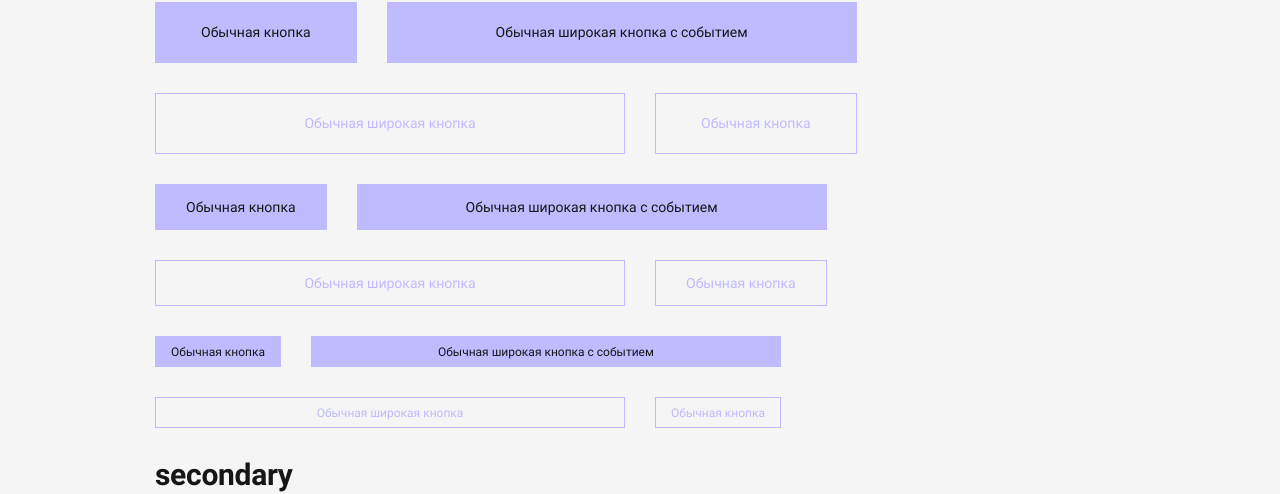
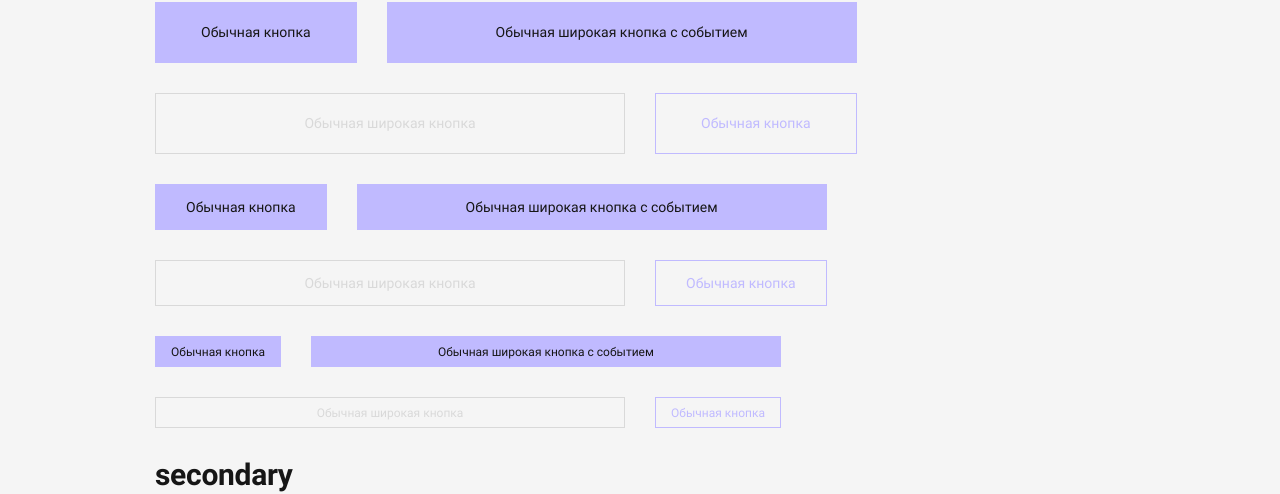
Before and after one commit to ramstex/reactor, a React app: page /ui-kit/buttons in a window 1280 px wide. Shown: the part 261-755 px from the top of the page. Built offline with nearby package versions, Linux system fonts and the light colour scheme.

Commit message:
Button disabled

```diff
--- a/src/components/Ui/Button/Button.jsx
+++ b/src/components/Ui/Button/Button.jsx
@@ -10,12 +10,14 @@ import './Button.scss';
 class UiButton extends React.Component {
 	//	Классы
 	classNameRoot() {
-		const { className, theme, size, wide, ghost } = this.props;
+		const { className, theme, size, active, disabled, wide, ghost } = this.props;
 		return classnames(
 			'ui-button',
 			className,
 			`_theme_${theme}`,
 			`_size_${size}`,
+			{ _active: active },
+			{ _disabled: disabled },
 			{ _wide: wide },
 			{ _ghost: ghost }
 		);
@@ -24,7 +26,7 @@ class UiButton extends React.Component {
 	render() {
 		const { children, href, type } = this.props;
 
-		const listeners = omit( this.props, [
+		const attrs = omit( this.props, [
 			'className',
 			'children',
 			'href',
@@ -35,14 +37,14 @@ class UiButton extends React.Component {
 
 		if ( href ) {
 			return (
-				<BaseLink className={ this.classNameRoot() } href={ href } { ...listeners }>
+				<BaseLink className={ this.classNameRoot() } href={ href } { ...attrs }>
 					{ children }
 				</BaseLink>
 			);
 		}
 
 		return (
-			<button className={ this.classNameRoot() } type={ type } { ...listeners }>
+			<button className={ this.classNameRoot() } type={ type } { ...attrs }>
 				{ children }
 			</button>
 		);
@@ -54,6 +56,7 @@ UiButton.propTypes = {
 	children: PropTypes.node,
 	href: PropTypes.string,
 	disabled: PropTypes.bool,
+	active: PropTypes.bool,
 	ghost: PropTypes.bool,
 	wide: PropTypes.bool,
 
--- a/src/components/Ui/Button/Button.scss
+++ b/src/components/Ui/Button/Button.scss
@@ -72,4 +72,18 @@ $themes: (
 			padding: math.div(layout.$gap, 3.5) math.div(layout.$gap, 2);
 		}
 	}
+
+	&._disabled {
+		border-color: colors.getColor('muted');
+		color: colors.getColor('back');
+		background-color: colors.getColor('muted');
+		pointer-events: none;
+		cursor: default;
+
+		&._ghost {
+			border-color: colors.getColor('muted');
+			color: colors.getColor('muted');
+			background-color: transparent;
+		}
+	}
 }
--- a/src/pages/UiKit/pages/Buttons/Buttons.jsx
+++ b/src/pages/UiKit/pages/Buttons/Buttons.jsx
@@ -64,7 +64,7 @@ class PageUiKitButtons extends React.Component {
 
 									<Row>
 										<Col className={this.classNameCol()} col={6}>
-											<UiButton theme={theme} size={size} wide ghost>
+											<UiButton theme={theme} size={size} wide ghost disabled>
 												Обычная широкая кнопка
 											</UiButton>
 										</Col>
```
